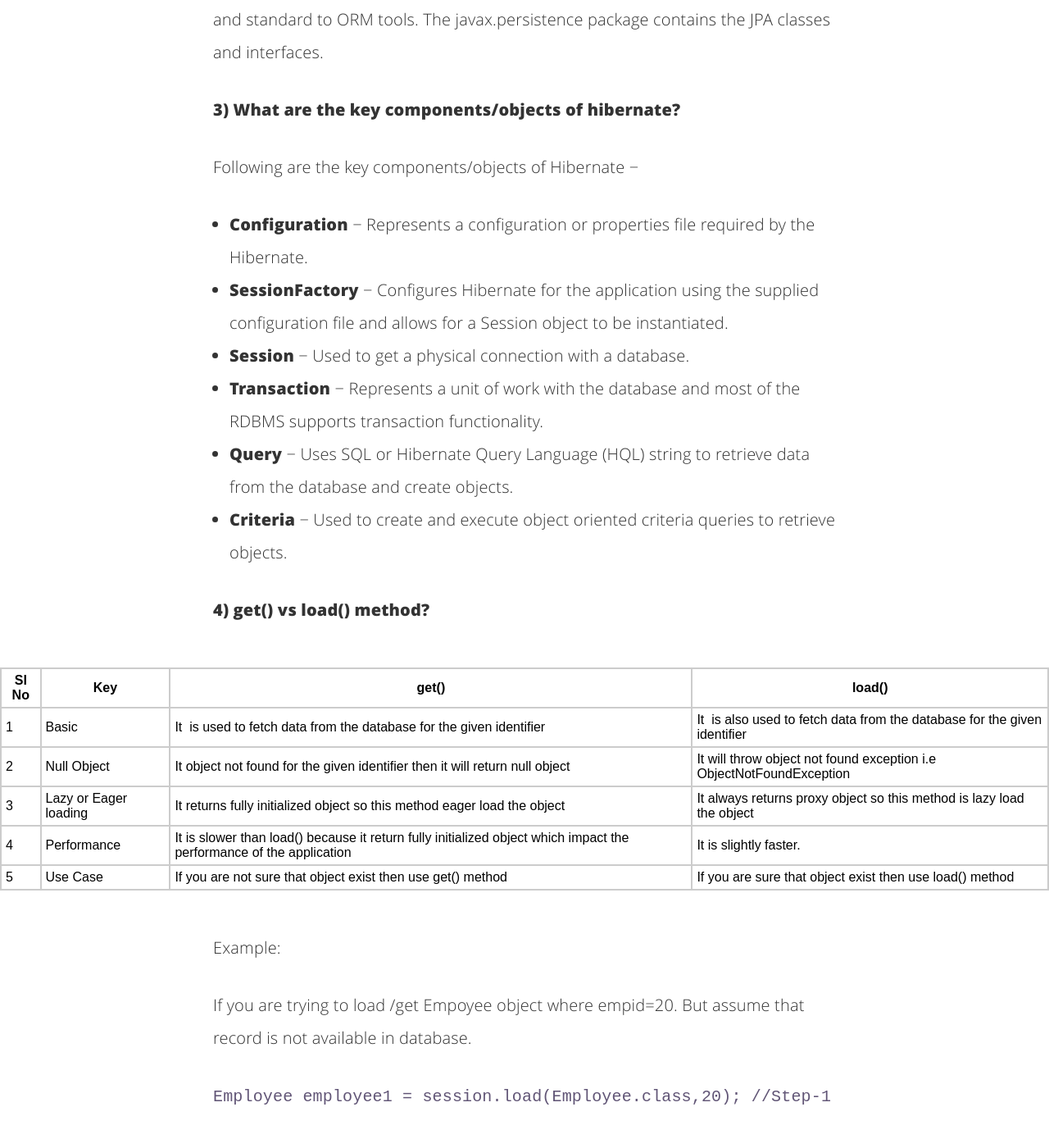
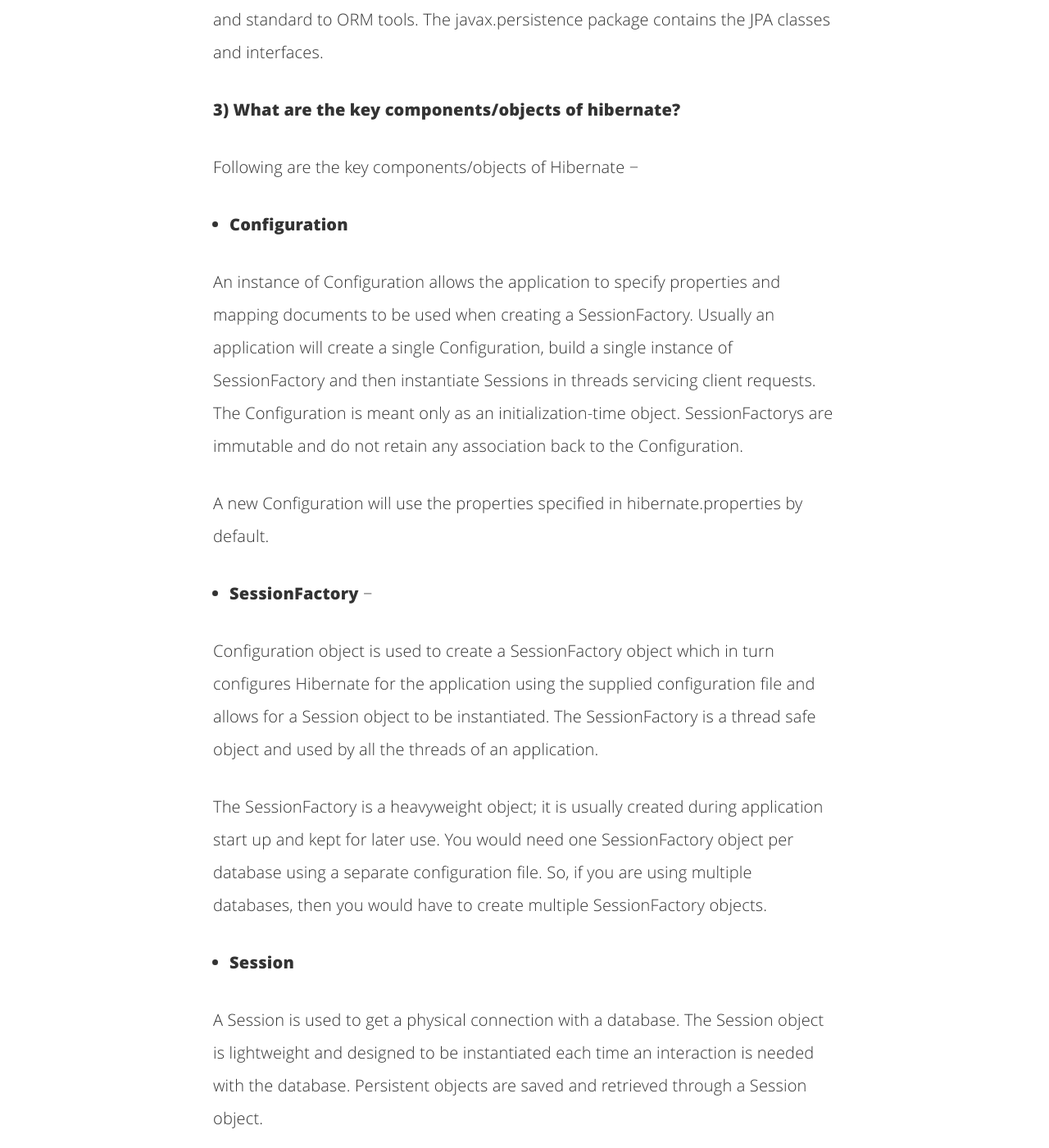
Before and after one commit to jobyywilson/blog_old, a Jekyll site: the page built from _posts/2020-04-13-hibernate-interview-questions.md, in a window 1280 px wide and 1400 px high, scrolled down 551 px. Shown: the whole window at 82% size. Built offline with Jekyll 4.4.1, drawn with Linux system fonts in a browser that asks for light colours; comment, search, counter and statistics services are not loaded; some of the changed text lies outside the part shown.

Commit message:
Update 2020-04-13-hibernate-interview-questions.md

```diff
--- a/_posts/2020-04-13-hibernate-interview-questions.md
+++ b/_posts/2020-04-13-hibernate-interview-questions.md
@@ -24,13 +24,38 @@ Java Persistence API (JPA) is a Java specification that provides certain functio
 
 Following are the key components/objects of Hibernate −
 
-* **Configuration** − Represents a configuration or properties file required by the Hibernate.
-* **SessionFactory** − Configures Hibernate for the application using the supplied configuration file and allows for a Session object to be instantiated.
-* **Session** − Used to get a physical connection with a database.
-* **Transaction** − Represents a unit of work with the database and most of the RDBMS supports transaction functionality.
-* **Query** − Uses SQL or Hibernate Query Language (HQL) string to retrieve data from the database and create objects.
+* **Configuration**
+
+An instance of Configuration allows the application to specify properties and mapping documents to be used when creating a SessionFactory. Usually an application will create a single Configuration, build a single instance of SessionFactory and then instantiate Sessions in threads servicing client requests. The Configuration is meant only as an initialization-time object. SessionFactorys are immutable and do not retain any association back to the Configuration.
+
+A new Configuration will use the properties specified in hibernate.properties by default.
+
+* **SessionFactory** −
+
+Configuration object is used to create a SessionFactory object which in turn configures Hibernate for the application using the supplied configuration file and allows for a Session object to be instantiated. The SessionFactory is a thread safe object and used by all the threads of an application.
+
+The SessionFactory is a heavyweight object; it is usually created during application start up and kept for later use. You would need one SessionFactory object per database using a separate configuration file. So, if you are using multiple databases, then you would have to create multiple SessionFactory objects.
+
+
+* **Session**
+
+A Session is used to get a physical connection with a database. The Session object is lightweight and designed to be instantiated each time an interaction is needed with the database. Persistent objects are saved and retrieved through a Session object.
+
+The session objects should not be kept open for a long time because they are not usually thread safe and they should be created and destroyed them as needed.
+
+* **Transaction**
+
+A Transaction represents a unit of work with the database and most of the RDBMS supports transaction functionality. Transactions in Hibernate are handled by an underlying transaction manager and transaction (from JDBC or JTA).
+
+This is an optional object and Hibernate applications may choose not to use this interface, instead managing transactions in their own application code.
+
+* **Query**
+
+Query objects use SQL or Hibernate Query Language (HQL) string to retrieve data from the database and create objects. A Query instance is used to bind query parameters, limit the number of results returned by the query, and finally to execute the query.
+
 * **Criteria** − Used to create and execute object oriented criteria queries to retrieve objects.
 
+Criteria objects are used to create and execute object oriented criteria queries to retrieve objects.
 
 **4) get() vs load() method?**
 
```
